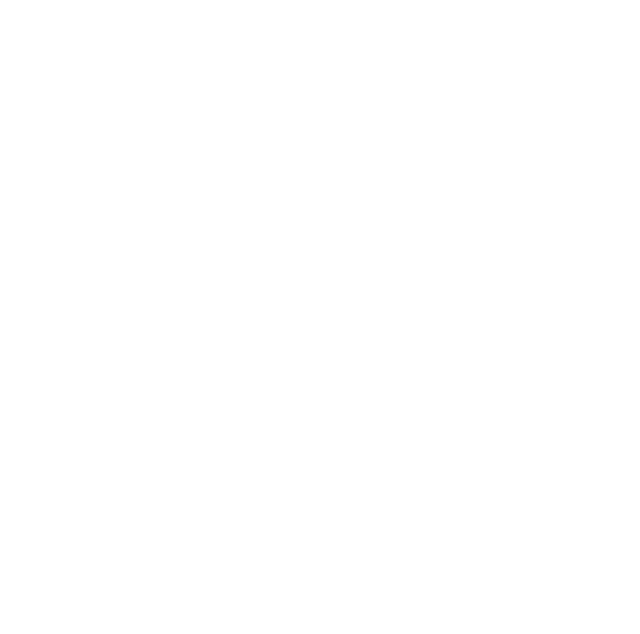
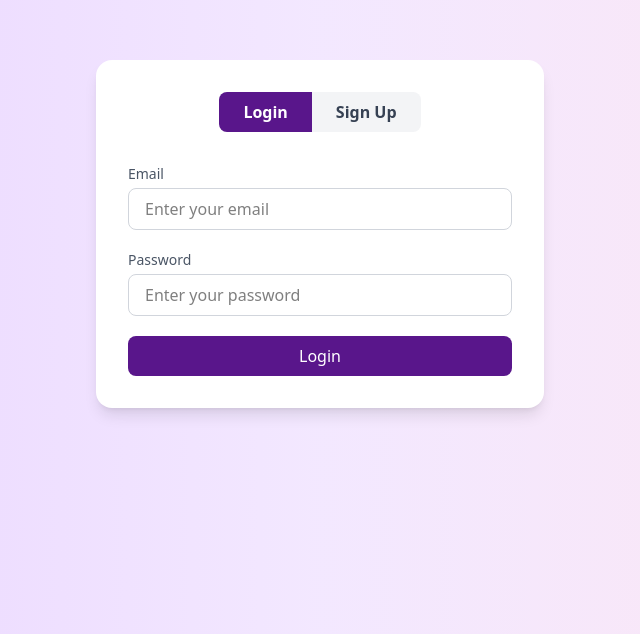
Before and after one commit to Rupam-Mondal/LearnSphere, a React (Vite) app in the folder LearnSphereFrontend/: page /auth in a window 1280 px wide. Before the commit this address had no page. Shown: the part 166-800 px from the top of the page, without its empty margins (320-960 px from the left). Built offline with nearby package versions, Linux system fonts and the light colour scheme.

Commit message:
auth page

```diff
--- a/LearnSphereFrontend/src/App.jsx
+++ b/LearnSphereFrontend/src/App.jsx
@@ -4,6 +4,7 @@ import "./App.css";
 import Home from "./pages/Home";
 import TeacherDashBoard from "./pages/TeacherDashBoard";
 import CreateCourse from "./Components/TeacherDashBoard/CreateCourse";
+import AuthPage from "./pages/AuthPage";
 
 function App() {
   return (
@@ -11,7 +12,14 @@ function App() {
       <Routes>
         <Route path="/" element={<Home />} />
         <Route path="/teacher-dashboard/:id" element={<TeacherDashBoard />} />
-        <Route path="/teacher-dashboard/:id/create-course" element={<CreateCourse />} />
+        <Route
+          path="/teacher-dashboard/:id/create-course"
+          element={<CreateCourse />}
+        />
+        <Route
+          path="/auth"
+          element={<AuthPage />}
+        />
       </Routes>
     </>
   );
--- a/LearnSphereFrontend/src/Components/Navbar/Navbar.jsx
+++ b/LearnSphereFrontend/src/Components/Navbar/Navbar.jsx
@@ -1,6 +1,22 @@
+import React, { useContext, useEffect, useState } from "react";
+import { UserContext } from "../../contexts/userContext";
+import { useNavigate } from "react-router-dom";
+
 function Navbar() {
+  // const [token, setToken] = useState(null);
+  const navigate = useNavigate();
+  const { token, setToken } = useContext(UserContext);
+  useEffect(() => {
+    const storedToken = localStorage.getItem("token");
+    if (storedToken) {
+      setToken(storedToken);
+    } else {
+      setToken(null);
+    }
+  }, []);
+
   return (
-    <div className="fixed w-full flex justify-center mt-6">
+    <div className="fixed w-full flex justify-center mt-6 z-10">
       <div className="w-[90%] max-w-6xl h-16 bg-white rounded-full shadow-[8px_8px_15px_rgba(0,0,0,0.1)] px-6 flex items-center justify-between">
         <div className="text-xl font-bold text-[#59168B]">LearnSphere</div>
 
@@ -10,12 +26,26 @@ function Navbar() {
           <button className="hover:text-black">Practice</button>
           <button className="hover:text-black">Dashboard</button>
         </div>
-        <button
-          className="bg-[#59168B] text-white px-5 py-2 rounded-full hover:bg-[#4b1278] transition"
-          onClick={() => {navigate("/signup")}}
-        >
-          Register
-        </button>
+        <div className="flex items-center space-x-4">
+          {token ? (
+            <img
+              src={
+                "https://t4.ftcdn.net/jpg/03/64/21/11/360_F_364211147_1qgLVxv1Tcq0Ohz3FawUfrtONzz8nq3e.jpg"
+              }
+              alt="profile icon"
+              className="w-10 h-10 rounded-full cursor-pointer hover:opacity-80 transition border-2 border-[#591688]"
+            />
+          ) : (
+            <button
+              className="bg-[#59168B] text-white px-5 py-2 rounded-full hover:bg-[#4b1278] transition cursor-pointer"
+              onClick={() => {
+                navigate("/auth");
+              }}
+            >
+              Register
+            </button>
+          )}
+        </div>
       </div>
     </div>
   );
--- /dev/null
+++ b/LearnSphereFrontend/src/contexts/userContext.jsx
@@ -0,0 +1,19 @@
+import React, { createContext, useState } from 'react';
+
+export const UserContext = createContext();
+
+
+export const UserContextProvider = ({ children }) => {
+    const [token, setToken] = useState(null);
+
+    const value = {
+        token,
+        setToken,
+    };
+
+    return (
+        <UserContext.Provider value={value}>
+            {children}
+        </UserContext.Provider>
+    );
+};
--- a/LearnSphereFrontend/src/main.jsx
+++ b/LearnSphereFrontend/src/main.jsx
@@ -2,11 +2,14 @@ import { StrictMode } from "react";
 import { createRoot } from "react-dom/client";
 import App from "./App";
 import { BrowserRouter } from "react-router-dom";
+import { UserContextProvider } from "./contexts/userContext";
 
 createRoot(document.getElementById("root")).render(
   <StrictMode>
-    <BrowserRouter>
-      <App />
-    </BrowserRouter>
+    <UserContextProvider>
+      <BrowserRouter>
+        <App />
+      </BrowserRouter>
+    </UserContextProvider>
   </StrictMode>
 );
--- /dev/null
+++ b/LearnSphereFrontend/src/pages/AuthPage.jsx
@@ -0,0 +1,138 @@
+import React, { useState } from "react";
+
+const AuthPage = () => {
+  const [isLogin, setIsLogin] = useState(true);
+
+  const inputStyle =
+    "w-full px-4 py-2 border border-gray-300 rounded-lg focus:outline-none focus:ring-2 focus:ring-[#59168B] transition";
+
+  return (
+    <div className="flex justify-center items-center min-h-screen bg-gradient-to-r from-purple-200 via-purple-100 to-pink-100">
+      <div className="w-full max-w-md bg-white p-8 rounded-2xl shadow-lg transition-all duration-300">
+        <div className="flex justify-center mb-8">
+          <button
+            className={`px-6 py-2 font-semibold rounded-l-lg transition-colors duration-300 ${
+              isLogin ? "bg-[#59168B] text-white" : "bg-gray-100 text-gray-700"
+            }`}
+            onClick={() => setIsLogin(true)}
+          >
+            Login
+          </button>
+          <button
+            className={`px-6 py-2 font-semibold rounded-r-lg transition-colors duration-300 ${
+              !isLogin ? "bg-[#59168B] text-white" : "bg-gray-100 text-gray-700"
+            }`}
+            onClick={() => setIsLogin(false)}
+          >
+            Sign Up
+          </button>
+        </div>
+
+        {isLogin ? (
+          <form className="space-y-5">
+            <div>
+              <label
+                htmlFor="login-email"
+                className="block text-sm text-gray-600 mb-1"
+              >
+                Email
+              </label>
+              <input
+                type="email"
+                id="login-email"
+                className={inputStyle}
+                placeholder="Enter your email"
+              />
+            </div>
+            <div>
+              <label
+                htmlFor="login-password"
+                className="block text-sm text-gray-600 mb-1"
+              >
+                Password
+              </label>
+              <input
+                type="password"
+                id="login-password"
+                className={inputStyle}
+                placeholder="Enter your password"
+              />
+            </div>
+            <button
+              type="submit"
+              className="w-full bg-[#59168B] text-white py-2 rounded-lg hover:bg-[#4b1278] transition"
+            >
+              Login
+            </button>
+          </form>
+        ) : (
+          <form className="space-y-5">
+            <div>
+              <label
+                htmlFor="signup-username"
+                className="block text-sm text-gray-600 mb-1"
+              >
+                Username
+              </label>
+              <input
+                type="text"
+                id="signup-username"
+                className={inputStyle}
+                placeholder="Enter your username"
+              />
+            </div>
+            <div>
+              <label
+                htmlFor="signup-email"
+                className="block text-sm text-gray-600 mb-1"
+              >
+                Email
+              </label>
+              <input
+                type="email"
+                id="signup-email"
+                className={inputStyle}
+                placeholder="Enter your email"
+              />
+            </div>
+            <div>
+              <label
+                htmlFor="signup-password"
+                className="block text-sm text-gray-600 mb-1"
+              >
+                Password
+              </label>
+              <input
+                type="password"
+                id="signup-password"
+                className={inputStyle}
+                placeholder="Enter your password"
+              />
+            </div>
+            <div>
+              <label
+                htmlFor="signup-role"
+                className="block text-sm text-gray-600 mb-1"
+              >
+                Role
+              </label>
+              <select id="signup-role" className={inputStyle}>
+                <option value="student">Student</option>
+                <option value="teacher">Teacher</option>
+                <option value="admin">Admin</option>
+              </select>
+            </div>
+            <button
+              type="submit"
+              className="w-full bg-[#59168B] text-white py-2 rounded-lg hover:bg-[#4b1278] transition"
+            >
+              Sign Up
+            </button>
+          </form>
+        )}
+      </div>
+    </div>
+  );
+};
+
+export default AuthPage;
```
